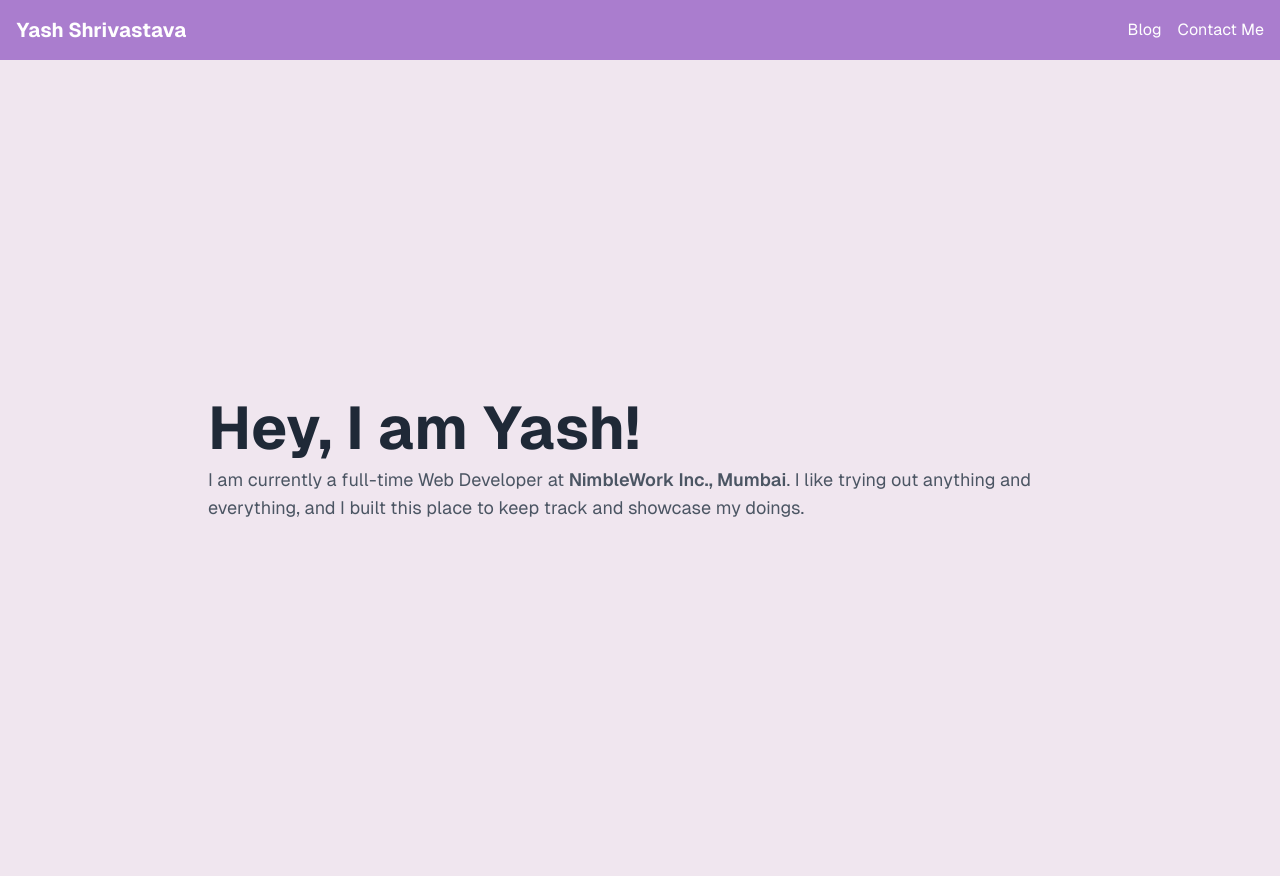
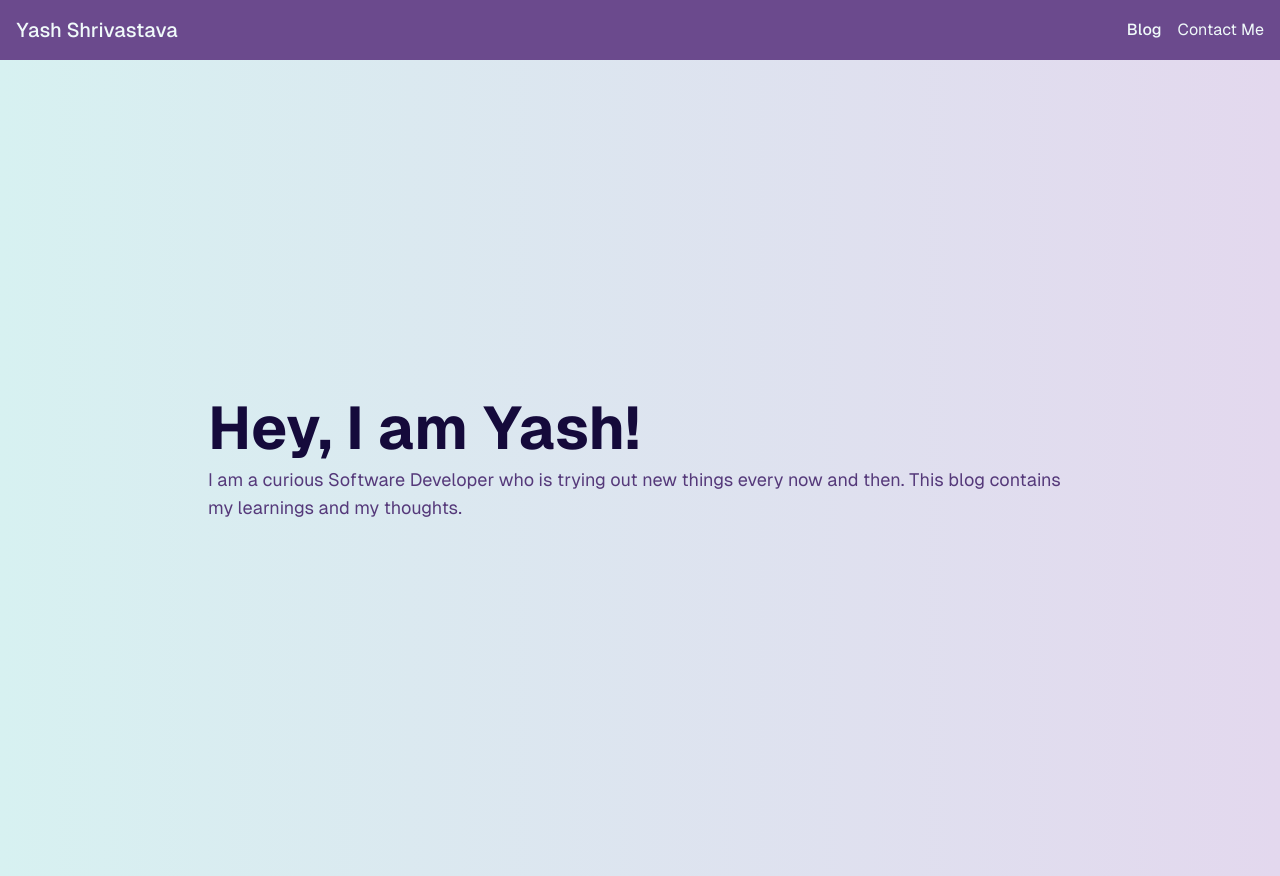
Before and after one commit to Maxsash/yash-web, a Next.js app: page / in a window 1280 px wide. Built offline with nearby package versions, Linux system fonts and the light colour scheme.

Commit message:
Color scheme and css updates

```diff
--- a/src/app/blog/[slug]/page.js
+++ b/src/app/blog/[slug]/page.js
@@ -82,10 +82,10 @@ export default function Blog({ params }) {
           }),
         }}
       />
-      <h1 className="font-bold text-3xl text-gray-800 mb-4 tracking-tight">
+      <h1 className="font-bold text-3xl text-primary-800 mb-4 tracking-tight">
         {post.metadata.title}
       </h1>
-      <div className="flex justify-between items-center text-sm text-gray-500 mb-8">
+      <div className="flex justify-between items-center text-sm text-primary-500 mb-8">
         <p>{formatDate(post.metadata.publishedAt)}</p>
       </div>
       <article className="prose prose-lg prose-blue max-w-none">
--- a/src/app/blog/page.js
+++ b/src/app/blog/page.js
@@ -8,10 +8,10 @@ export const metadata = {
 export default function Page() {
   return (
     <section className="max-w-3xl mx-auto px-4 py-12">
-      <h1 className="text-3xl font-bold mb-6 tracking-tight text-gray-800">
+      <h1 className="text-3xl font-bold mb-6 tracking-tight text-primary-800">
         My Blog
       </h1>
-      <p className="text-lg text-gray-600 mb-8">
+      <p className="text-lg text-secondary-600 mb-8">
         Welcome to my blog! Here you&apos;ll find articles on various topics. Enjoy
         reading!
       </p>
--- a/src/app/globals.css
+++ b/src/app/globals.css
@@ -25,3 +25,16 @@ body {
     text-wrap: balance;
   }
 }
+
+h1 {
+  @apply text-2xl font-bold;
+}
+h2 {
+  @apply text-xl font-bold;
+}
+h3 {
+  @apply text-lg font-bold;
+}
+a {
+  @apply font-medium hover:font-extrabold
+}
--- a/src/app/layout.js
+++ b/src/app/layout.js
@@ -25,7 +25,7 @@ export default function RootLayout({ children }) {
       <body
         className={`${geistSans.variable} ${geistMono.variable} antialiased`}
       >
-        <div className="flex flex-col min-h-screen bg-secondary pb-4 font-[family-name:var(--font-geist-sans)]">
+        <div className="flex flex-col min-h-screen bg-gradient-to-r from-secondary-100 to-primary-100 pb-4 font-[family-name:var(--font-geist-sans)]">
           <Header />
           <main className="flex-grow">{children}</main>
         </div>
--- a/src/app/page.js
+++ b/src/app/page.js
@@ -3,14 +3,11 @@ export default function Home() {
     <div className="flex items-center justify-center min-h-screen">
       <main className="flex flex-col sm:flex-row items-start gap-8 sm:gap-16 max-w-4xl mx-auto px-4">
         <div className="text-left">
-          <h1 className="text-5xl sm:text-6xl font-bold text-gray-800 mb-2">
+          <h1 className="text-5xl sm:text-6xl font-bold text-primary-900 mb-2">
             Hey, I am Yash!
           </h1>
-          <p className="text-gray-600 text-lg">
-            I am currently a full-time Web Developer at{" "}
-            <span className="font-semibold">NimbleWork Inc., Mumbai</span>. I
-            like trying out anything and everything, and I built this place to
-            keep track and showcase my doings.
+          <p className="text-primary-600 text-lg">
+            I am a curious Software Developer who is trying out new things every now and then. This blog contains my learnings and my thoughts.
           </p>
         </div>
       </main>
--- a/src/components/Header.js
+++ b/src/components/Header.js
@@ -2,7 +2,7 @@ import Link from "next/link";
 
 const Header = () => {
   return (
-    <header className="bg-primary text-white p-4">
+    <header className="bg-primary-500 text-secondary-50 p-4">
       <nav className="container mx-auto flex justify-between items-center">
         <div className="text-xl font-bold">
           <Link href="/">Yash Shrivastava</Link>
--- a/src/components/Mdx.js
+++ b/src/components/Mdx.js
@@ -17,8 +17,8 @@ function Table({ data }) {
   ));
 
   return (
-    <table className="min-w-full border-collapse border border-gray-200">
-      <thead className="bg-gray-100">
+    <table className="min-w-full border-collapse border border-secondary-200">
+      <thead className="bg-secondary-100">
         <tr>{headers}</tr>
       </thead>
       <tbody>{rows}</tbody>
@@ -79,7 +79,7 @@ function createHeading(level) {
         React.createElement("a", {
           href: `#${slug}`,
           key: `link-${slug}`,
-          className: "anchor text-blue-600 hover:text-blue-800",
+          className: "anchor text-secondary-600 hover:text-secondary-800",
         }),
       ],
       children
--- a/src/components/Posts.js
+++ b/src/components/Posts.js
@@ -22,10 +22,10 @@ export function BlogPosts() {
             href={`/blog/${post.slug}`}
           >
             <div className="w-full flex flex-col md:flex-row space-x-0 md:space-x-2">
-              <p className="text-neutral-600 dark:text-neutral-400 w-[100px] tabular-nums">
+              <p className="text-primary-600 dark:text-secondary-400 w-[100px] tabular-nums">
                 {formatDate(post.metadata.publishedAt, false)}
               </p>
-              <p className="text-neutral-900 dark:text-neutral-100 tracking-tight">
+              <p className="text-primary-900 dark:text-secondary-100 tracking-tight">
                 {post.metadata.title}
               </p>
             </div>
--- a/tailwind.config.js
+++ b/tailwind.config.js
@@ -10,8 +10,32 @@ module.exports = {
       colors: {
         background: "var(--background)",
         foreground: "var(--foreground)",
-        primary: "#AA7DCE",
-        secondary: "#F0E6EF"
+        primary: {
+          DEFAULT: "#6B4A8D", // Deep plum for better contrast
+          50: "#F4EFF7",
+          100: "#E3D8EE",
+          200: "#C1ADD7",
+          300: "#9F82BF",
+          400: "#7D57A8",
+          500: "#6B4A8D", // Main primary color
+          600: "#55397A",
+          700: "#402966",
+          800: "#2A1A53",
+          900: "#150A3B",
+        },
+        secondary: {
+          DEFAULT: "#A8DADC", // Soft pastel sea blue for a calm accent
+          50: "#F0FAFA",
+          100: "#D7F1F1",
+          200: "#B0E4E5",
+          300: "#89D7D8",
+          400: "#62CACC",
+          500: "#4BAEB0", // Main secondary color
+          600: "#3A898B",
+          700: "#2A6566",
+          800: "#1A4142",
+          900: "#0A1E1E",
+        },
       },
     },
   },
```
